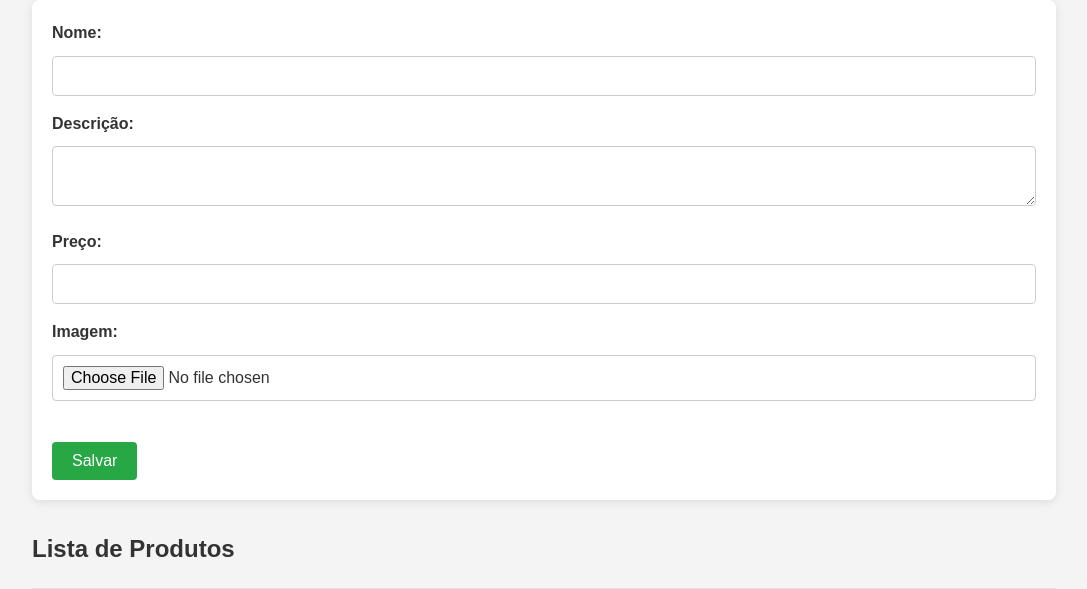
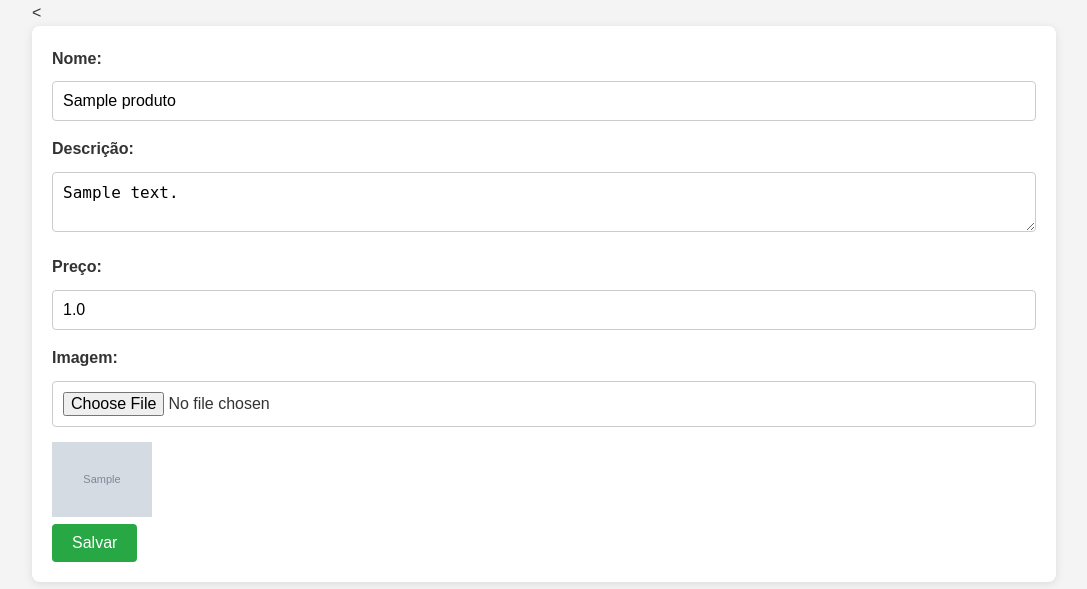
Before and after one commit to RyanKelvin727/Site-Pizza, a Flask app: page /crud/1 in a window 1280 px wide. Shown: the part 104-693 px from the top of the page, without its empty margins (96-1183 px from the left). Run offline with Flask 3, Linux system fonts and the light colour scheme; tables that the repository leaves empty hold one stand-in row (values such as "Sample post"); grey boxes marked "Sample" are stand-in pictures.

Commit message:
editar consertado

```diff
--- a/main.py
+++ b/main.py
@@ -42,42 +42,43 @@ def home():
 
 # Rota para a página CRUD (criação e edição de produtos)
 @app.route('/crud', methods=['GET', 'POST'])
-@app.route('/crud/<int:produto_id>', methods=['GET', 'POST'])  # Permitir editar um produto específico
+@app.route('/crud/<int:produto_id>', methods=['GET', 'POST'])
 def crud(produto_id=None):
-    produto = None
-    if produto_id:  # Se produto_id for fornecido, buscamos o produto para editar
-        produto = Produto.query.get(produto_id)
+    if produto_id:
+        produto = Produto.query.get(produto_id)  # Carrega o produto existente para editar
+    else:
+        produto = None
 
     if request.method == 'POST':
         nome = request.form['nome']
         descricao = request.form['descricao']
-        preco = float(request.form['preco'])
+        preco = request.form['preco']
+        imagem = request.files['imagem'] if 'imagem' in request.files else None
 
-        imagem = request.files['imagem']
-        if imagem and allowed_file(imagem.filename):
-            filename = secure_filename(imagem.filename)
-            if not os.path.exists(app.config['UPLOAD_FOLDER']):
-                os.makedirs(app.config['UPLOAD_FOLDER'])
-            imagem.save(os.path.join(app.config['UPLOAD_FOLDER'], filename))
-            imagem_url = f'uploads/{filename}'  # Caminho relativo para a pasta static
-        else:
-            imagem_url = None
-
-        if produto:  # Se produto existe (edição)
+        if produto_id:
+            # Editar produto existente
             produto.nome = nome
             produto.descricao = descricao
             produto.preco = preco
-            produto.imagem = imagem_url if imagem_url else produto.imagem
+            if imagem:
+                imagem_filename = imagem.filename
+                imagem.save(f'static/{imagem_filename}')
+                produto.imagem = imagem_filename
             db.session.commit()
-        else:  # Se não existir (criação)
-            novo_produto = Produto(nome=nome, descricao=descricao, preco=preco, imagem=imagem_url)
+        else:
+            # Adicionar novo produto
+            imagem_filename = None
+            if imagem:
+                imagem_filename = imagem.filename
+                imagem.save(f'static/{imagem_filename}')
+            novo_produto = Produto(nome=nome, descricao=descricao, preco=preco, imagem=imagem_filename)
             db.session.add(novo_produto)
             db.session.commit()
 
-        return redirect(url_for('crud'))  # Redireciona para a página de CRUD
+        return redirect(url_for('crud'))
 
-    produtos = Produto.query.all()  # Lista de todos os produtos
-    return render_template('crud.html', produto=produto, produtos=produtos)  # Passa o produto para o template
+    # Caso seja uma requisição GET, renderiza o formulário com as informações do produto
+    return render_template('crud.html', produto=produto, produtos=Produto.query.all())
 
 
 # Função para deletar um produto
--- a/static/style.css
+++ b/static/style.css
@@ -118,6 +118,7 @@ header {
     overflow: hidden;
     box-shadow: 0 2px 10px rgba(0, 0, 0, 0.1);
     transition: transform 0.3s ease;
+    cursor: pointer;
 }
 
 .produto:hover {
--- a/templates/crud.html
+++ b/templates/crud.html
@@ -32,20 +32,22 @@
     <main>
         <div class="container">
             <!-- Formulário para adicionar ou editar produtos -->
-            <form action="/crud" method="POST" enctype="multipart/form-data" class="form-produto">
+            <<form action="/crud/{{ produto.id if produto else '' }}" method="POST" enctype="multipart/form-data" class="form-produto">
                 <label for="nome">Nome:</label>
-                <input type="text" id="nome" name="nome" required><br>
+                <input type="text" id="nome" name="nome" value="{{ produto.nome if produto else '' }}" required><br>
 
                 <label for="descricao">Descrição:</label>
-                <textarea id="descricao" name="descricao" required></textarea><br>
+                <textarea id="descricao" name="descricao" required>{{ produto.descricao if produto else '' }}</textarea><br>
 
                 <label for="preco">Preço:</label>
-                <input type="number" id="preco" name="preco" step="0.01" required><br>
+                <input type="number" id="preco" name="preco" value="{{ produto.preco if produto else '' }}" step="0.01" required><br>
 
                 <label for="imagem">Imagem:</label>
                 <input type="file" id="imagem" name="imagem" onchange="previewImage()"><br>
 
-                <img id="imagemPreview" src="" alt="Pré-visualização da Imagem" style="display:none; width: 150px; margin-top: 10px;"/><br>
+                {% if produto and produto.imagem %}
+                    <img src="{{ url_for('static', filename=produto.imagem) }}" alt="{{ produto.nome }}" width="100"><br>
+                {% endif %}
 
                 <input type="hidden" name="produto_id" value="{{ produto.id if produto else '' }}">
                 <button type="submit">Salvar</button>
```
Also changed, not shown: instance/produtos.db, static/22TOP.png (added).
